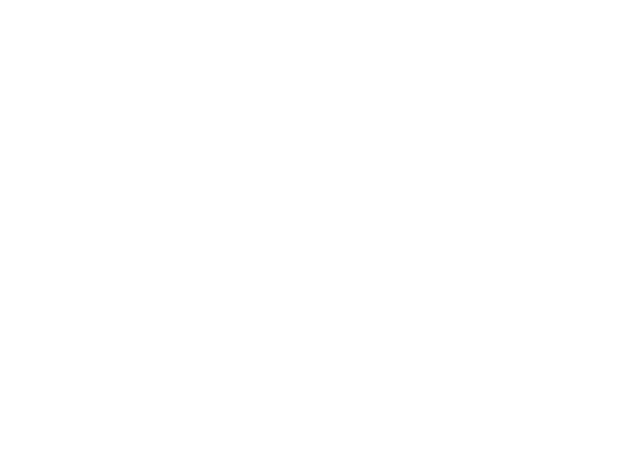
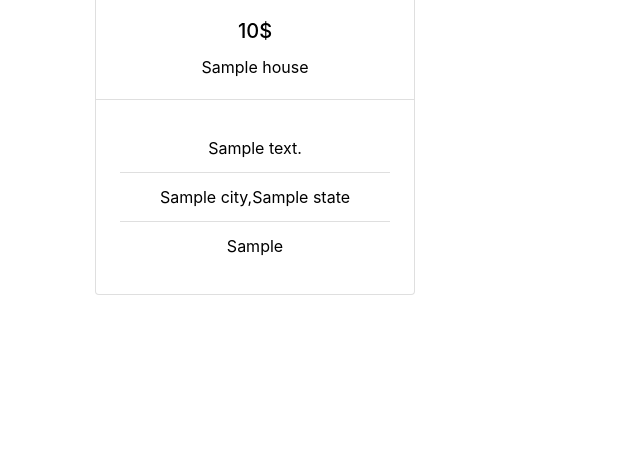
Before and after one commit to sajadkhosravani1/canadaHouse, a Django app: page /houses/list in a window 1280 px wide. Before the commit the part shown is empty. Shown: the part 336-800 px from the top of the page, without its empty margins (0-640 px from the left). Run offline with Django 3.2, Linux system fonts and the light colour scheme; tables that the repository leaves empty hold one stand-in row (values such as "Sample post"); some libraries are stand-ins or nearby versions.

Commit message:
List template is created

```diff
--- a/gopal/templates/gopal/list.html
+++ b/gopal/templates/gopal/list.html
@@ -1,4 +1,32 @@
 {% extends 'gopal/baseTemplate.html' %}
+{% load static %}
+{% block title %}
+    Houses
+{% endblock %}
+
+
+
 {% block body %}
+    <h1 class="text-center">Listed houses</h1>
 
+    {% for house in houses %}
+        <a href="{% url 'gopal:house_view' house_id=house.id%}" class="card-link">
+        <div class="card list-card" style="width: 20rem;">
+        <div class="house-image" style="background-image:url('{% if house.img_src %}{{ house.img_src }}{% else %}{% static "gopal/image/house.png"  %}{% endif%}');"></div>
+
+            <div class="card-body">
+                <h5 class="card-title">{{ house.price }}$</h5>
+                <p class="card-text">{{house.title}}</p>
+            </div>
+
+            <ul class="list-group list-group-flush p-4" >
+                <li class="list-group-item">{{ house.address }}</li>
+                <li class="list-group-item">{{ house.city}},{{ house.state }}</li>
+                <li class="list-group-item">{{ house.office}}</li>
+            </ul>
+        </div>
+        </a>
+
+
+    {% endfor %}
 {% endblock %}
```
